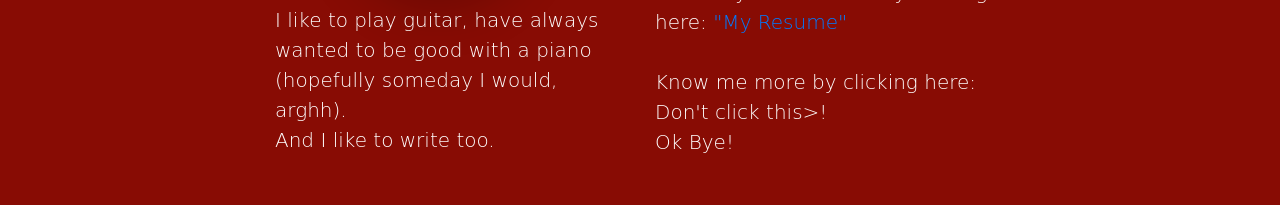
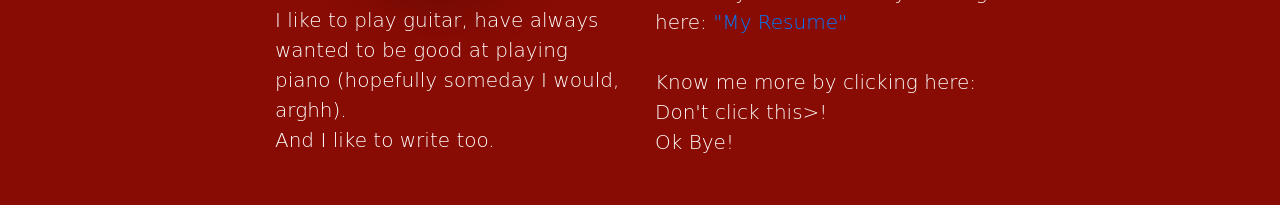
Before and after one commit to vishalpant121/vishalpant121.github.io, a plain HTML site: page index.html in a window 1280 px wide. Shown: the part 1352-1557 px from the top of the page. Drawn offline with nearby package versions, Linux system fonts and the light colour scheme.

Commit message:
Update index.html

```diff
--- a/index.html
+++ b/index.html
@@ -76,7 +76,7 @@
         <div class="col-lg-4 ml-auto">
           <p class="lead top-text">Professionally a techie, I like to try new things every now and then.</p>
           <div class="img-pad"><img class="rounded-circle img-fluid shadow-lg p-1 mb-2 rounded" src="assets/images/my_photo.jpg" alt="Me!"></div>
-          <p class="lead top-text">I like to play guitar, have always wanted to be good with a piano (hopefully someday I would, arghh). <br> And I like to write too.</p>
+          <p class="lead top-text">I like to play guitar, have always wanted to be good at playing piano (hopefully someday I would, arghh). <br> And I like to write too.</p>
         </div>
         <div class="col-lg-4 mr-auto">
           <p class="lead top-text">I also wish to travel the entire world (who doesn't?) Ich zu spreche ein bischen Deutsch. (you guessed it, I love learning stuff) I am also an FBI agent (don't trust me). And now, finally, this is just another line to keep this paragraph longer =D<br>
```
